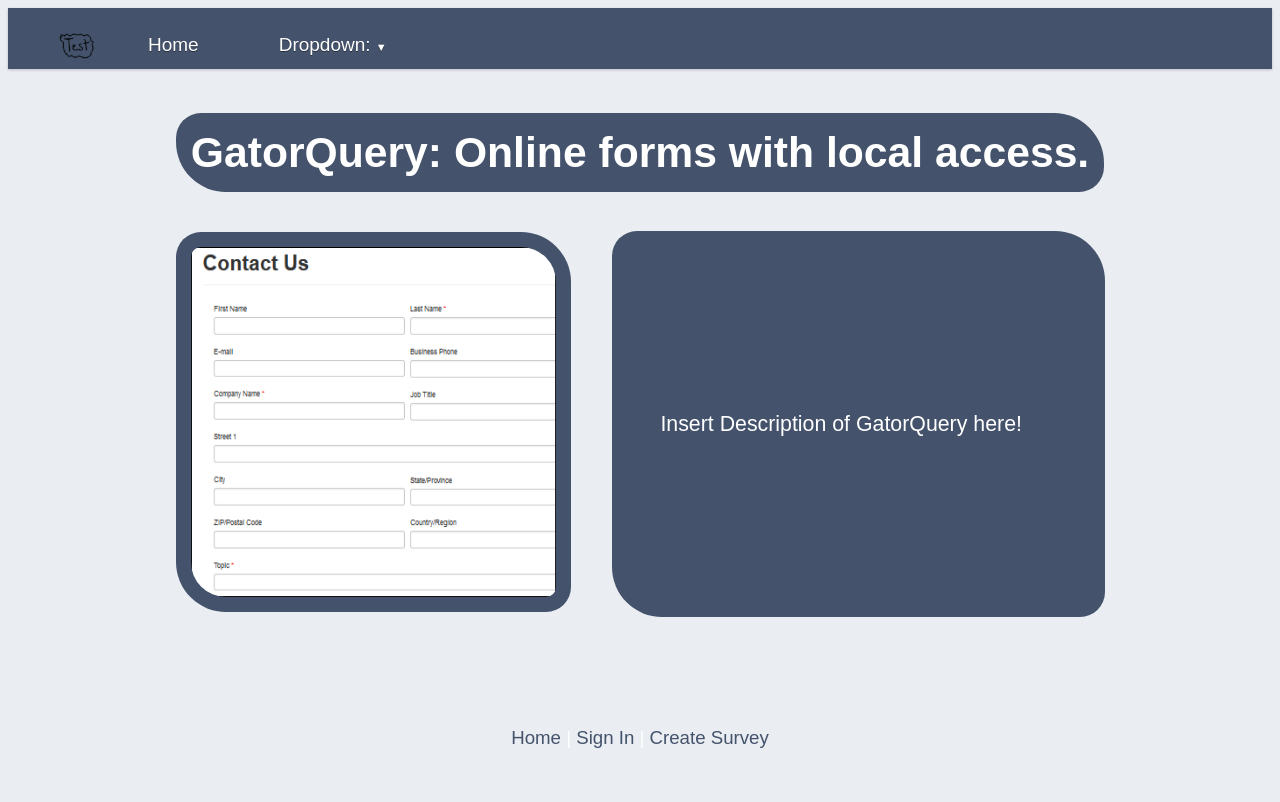
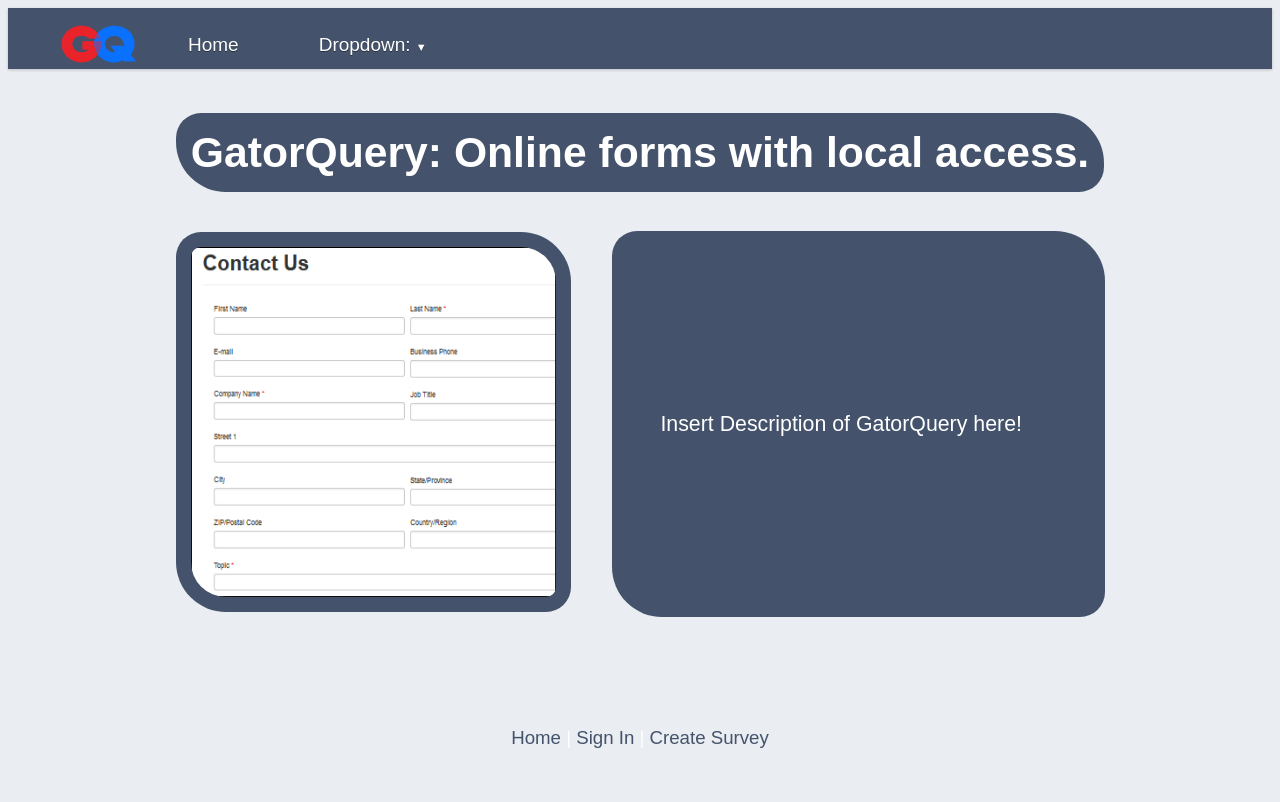
Before and after one commit to GatorEducator/gatorquery, a Flask app: template application/templates/home.html in a window 1280 px wide. Run offline with Flask 2, Linux system fonts and the light colour scheme; the template is opened without the code that fills it, so the values that code supplies are empty.

Commit message:
added icon image

```diff
--- a/application/templates/home.html
+++ b/application/templates/home.html
@@ -128,13 +128,14 @@ body {
 }
 -->
 </style>
+<link rel="icon" href="/static/icon.png">
 </head>
 
 <!-- Menu Bar Start -->
 <div class="menu-wrap">
   <nav class="menu">
     <ul class="clearfix">
-      <li><img height=40 width=40 src="/static/testlogo.png" hspace="10"></li>
+      <li><img height=40 width=80 src="/static/logo.png" hspace="10"></li>
       <li><a href="/">Home</a></li>
       <li><a href="#">Dropdown:  <span class="arrow">&#9660;</span></a>
     <ul class="sub-menu">
```
Also changed, not shown: application/static/icon.png (added), application/static/logo.png (added), application/static/testlogo.png (deleted).
